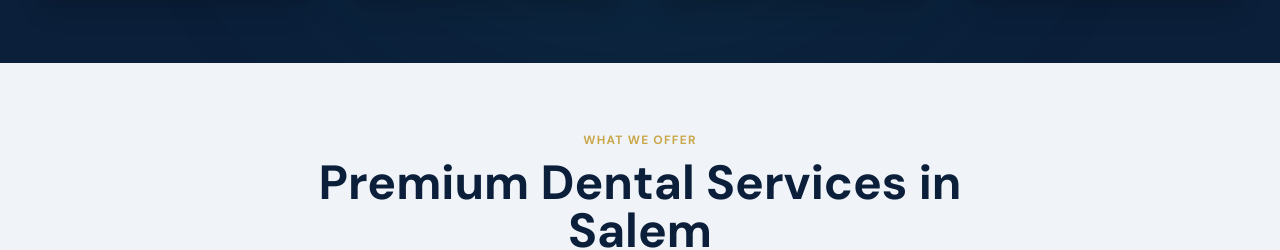
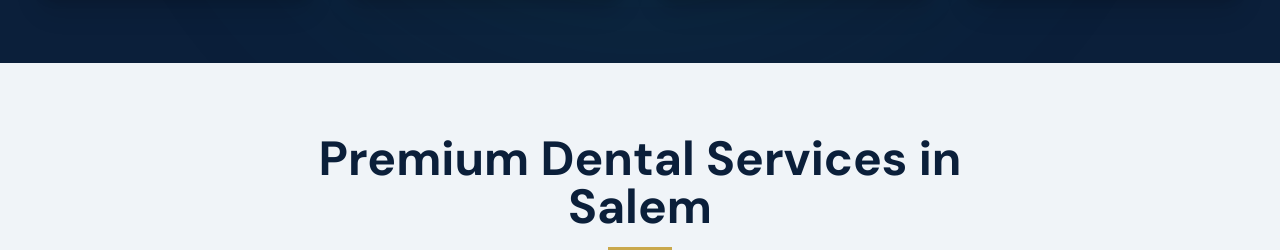
Before and after one commit to GENAI-NETWORKS/salem-dental-clinic, a React (Vite) app: page / in a window 1280 px wide. Shown: the part 2183-2433 px from the top of the page. Built offline with nearby package versions, Linux system fonts and the light colour scheme; a web font is replaced by a local one.

Commit message:
Remove 'What We Offer' header from Services component
Removed the 'What We Offer' header from the services section.

```diff
--- a/src/components/Services.jsx
+++ b/src/components/Services.jsx
@@ -59,7 +59,6 @@ const Services = () => {
 
         {/* Header */}
         <div className="text-center max-w-2xl mx-auto mb-14">
-          <span className="text-gold text-xs font-bold uppercase tracking-widest">What We Offer</span>
           <h2 className="text-4xl md:text-5xl font-sans font-bold text-navy mt-2 mb-4">Premium Dental Services in Salem</h2>
           <div className="w-16 h-1 bg-gold mx-auto mb-4"></div>
           <p className="text-gray-500 leading-relaxed">
```
